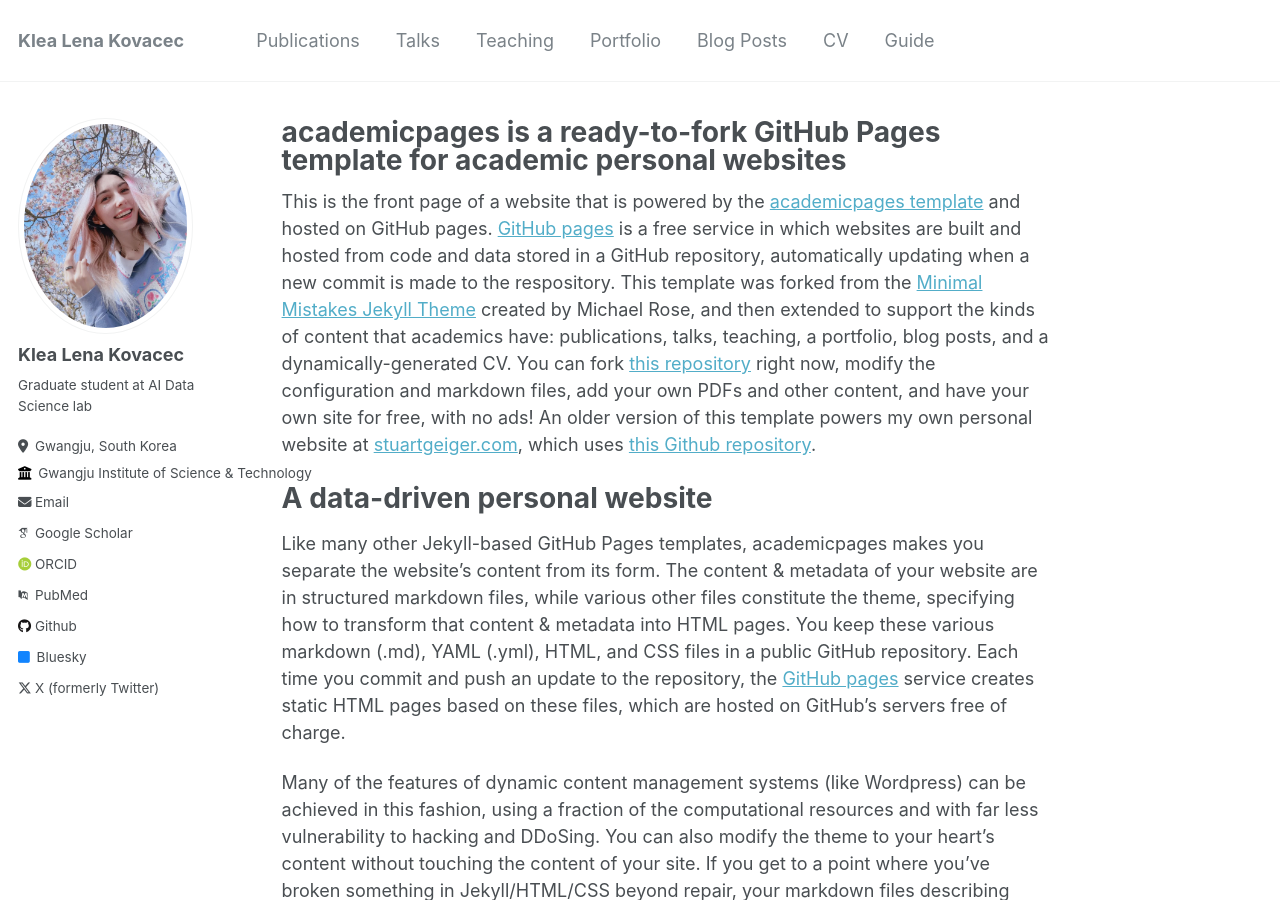
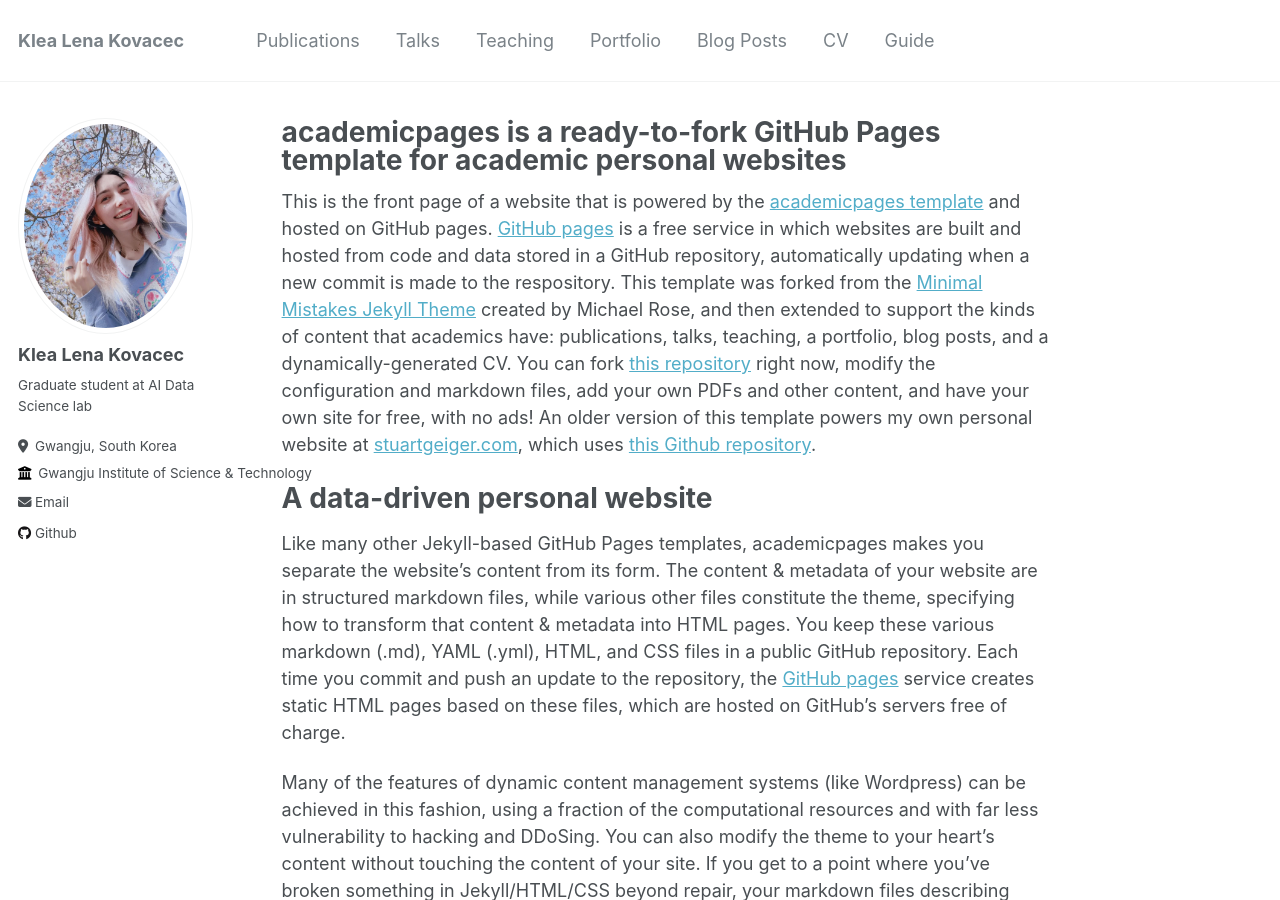
Before and after one commit to KleaLena/KleaLena.github.io, a Jekyll site: the page built from _pages/about.md, in a window 1280 px wide and 900 px high. Built offline with Jekyll 4.4.1, drawn with Linux system fonts in a browser that asks for light colours; some web fonts are replaced; part of the change alters nothing that is shown.

Commit message:
deleting unnecessary parts

```diff
--- a/_config.yml
+++ b/_config.yml
@@ -32,22 +32,22 @@ author:
 
   # Academic websites
   arxiv            : # URL - Update with the correct link to your profile
-  googlescholar    : "https://scholar.google.com/citations?user=PS_CX0AAAAAJ"
+  googlescholar    : # "https://scholar.google.com/citations?user=PS_CX0AAAAAJ"
   impactstory      : # URL
-  orcid            : "http://orcid.org/yourorcidurl"
-  pubmed           : "https://www.ncbi.nlm.nih.gov/pubmed/?term=john+snow"
+  orcid            : #"http://orcid.org/yourorcidurl"
+  pubmed           : #"https://www.ncbi.nlm.nih.gov/pubmed/?term=john+snow"
   researchgate     : # URL
 
   # Repositories and software development
   bitbucket        : # Username - Update with your username on the site
   codepen          : # Username
   dribbble         : # Username
-  github           : "academicpages"
+  github           : "https://github.com/KleaLena"
   kaggle           : # Username
   stackoverflow    : # User number or user number and name (i.e., use "1" or "1/jeff-atwood")
 
   # Social media
-  bluesky          : "bsky.app" # Replace this with you Bluesky username
+  bluesky          : #"bsky.app" # Replace this with you Bluesky username
   facebook         : # Username
   flickr           : # Username
   foursquare       : # Username
@@ -64,7 +64,7 @@ author:
   steam            : # Username
   telegram         : # URL
   tumblr           : # Username
-  twitter          : "UniofOxford"  # Replace this with your X / Twitter handle
+  twitter          : #"UniofOxford"  # Replace this with your X / Twitter handle
   vine             : # Username
   weibo            : # Username
   wikipedia        : # Username
```
